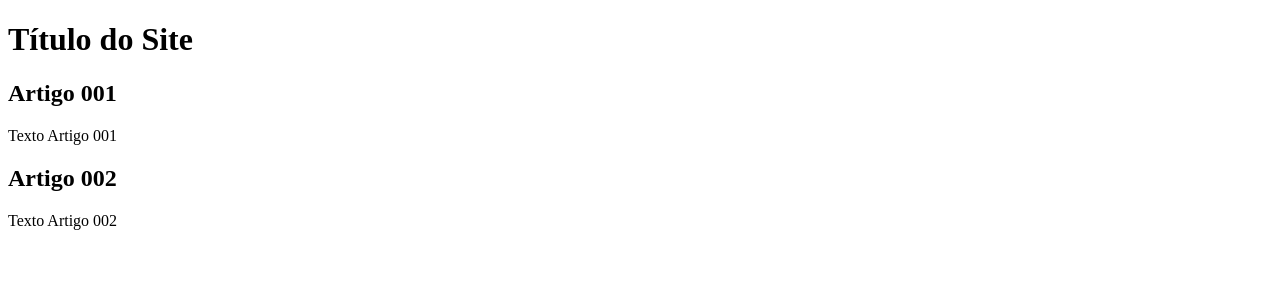
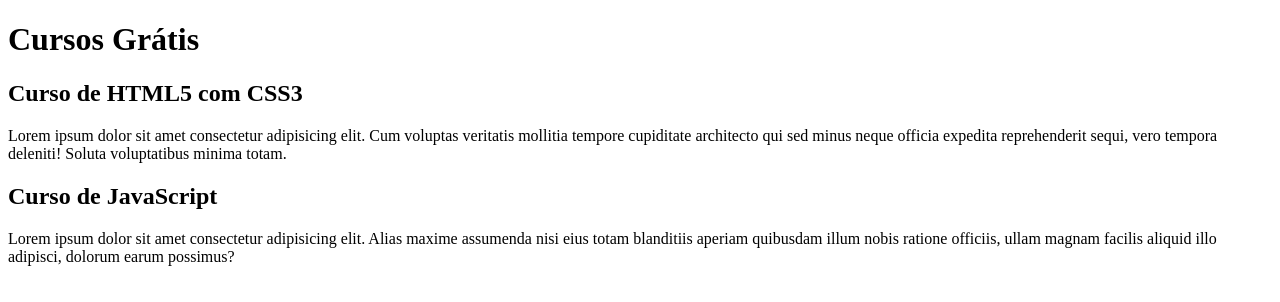
Before and after one commit to EmmanuelSilveira/projeto-site-branch, a plain HTML site: page index.html in a window 1280 px wide. Drawn offline with Linux system fonts and the light colour scheme.

Commit message:
comecei a escrever o conteúdo

```diff
--- a/index.html
+++ b/index.html
@@ -8,15 +8,15 @@
 <body>
     <main>
         <header>
-            <h1>Título do Site</h1>
+            <h1>Cursos Grátis</h1>
         </header>
         <article>
-            <h2>Artigo 001</h2>
-            <p>Texto Artigo 001</p>
+            <h2>Curso de HTML5 com CSS3</h2>
+            <p>Lorem ipsum dolor sit amet consectetur adipisicing elit. Cum voluptas veritatis mollitia tempore cupiditate architecto qui sed minus neque officia expedita reprehenderit sequi, vero tempora deleniti! Soluta voluptatibus minima totam.</p>
         </article>
         <article>
-            <h2>Artigo 002</h2>
-            <p>Texto Artigo 002</p>
+            <h2>Curso de JavaScript</h2>
+            <p>Lorem ipsum dolor sit amet consectetur adipisicing elit. Alias maxime assumenda nisi eius totam blanditiis aperiam quibusdam illum nobis ratione officiis, ullam magnam facilis aliquid illo adipisci, dolorum earum possimus?</p>
         </article>
     </main>
 </body>
```
